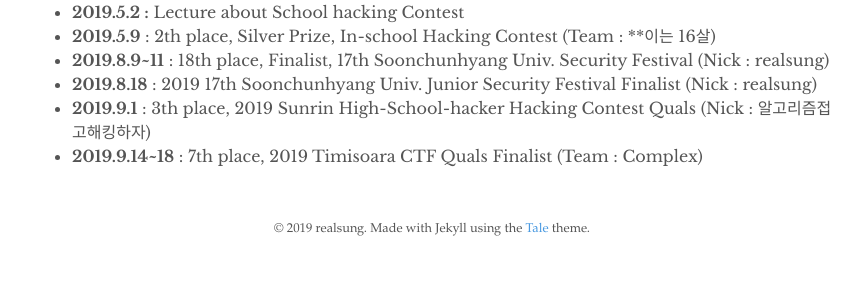
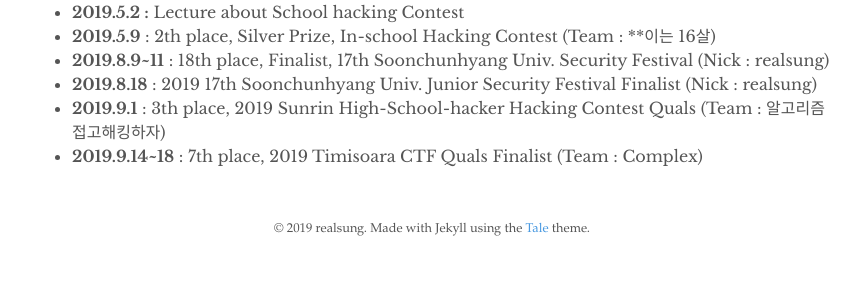
Before and after one commit to realsung/realsung.github.io_backup, a Jekyll site: the page built from about.md, in a window 1280 px wide. Shown: the part 829-1119 px from the top of the page, without its empty margins (208-1071 px from the left). Built offline with Jekyll 4.4.1, drawn with Linux system fonts in a browser that asks for light colours.

Commit message:
update about

```diff
--- a/about.md
+++ b/about.md
@@ -29,5 +29,5 @@ permalink: /about/
 - **2019.5.9** : 2th place, Silver Prize, In-school Hacking Contest (Team : **이는 16살)
 - __2019.8.9~11__ : 18th place, Finalist, 17th Soonchunhyang Univ. Security Festival (Nick : realsung)
 - __2019.8.18__ : 2019 17th Soonchunhyang Univ. Junior Security Festival Finalist (Nick : realsung)
-- __2019.9.1__ : 3th place, 2019 Sunrin High-School-hacker Hacking Contest Quals (Nick : 알고리즘접고해킹하자)
+- __2019.9.1__ : 3th place, 2019 Sunrin High-School-hacker Hacking Contest Quals (Team : 알고리즘접고해킹하자)
 - __2019.9.14~18__ : 7th place, 2019 Timisoara CTF Quals Finalist (Team : Complex)
```
